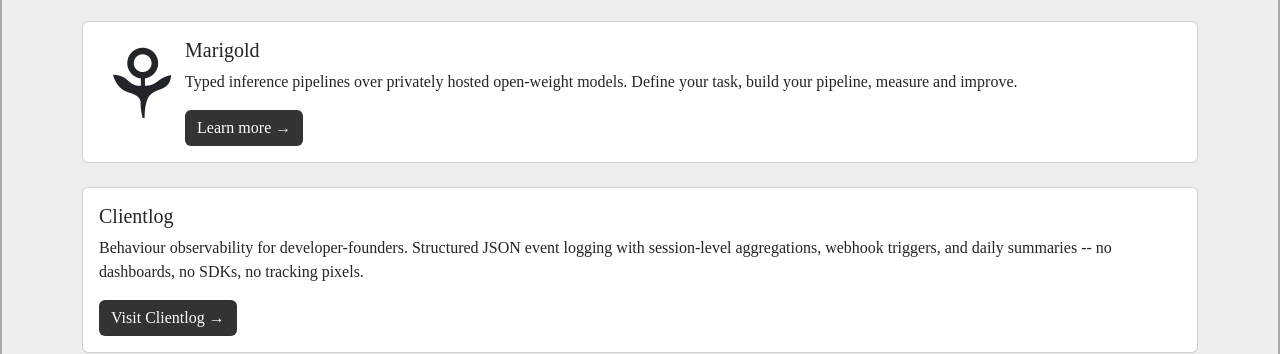
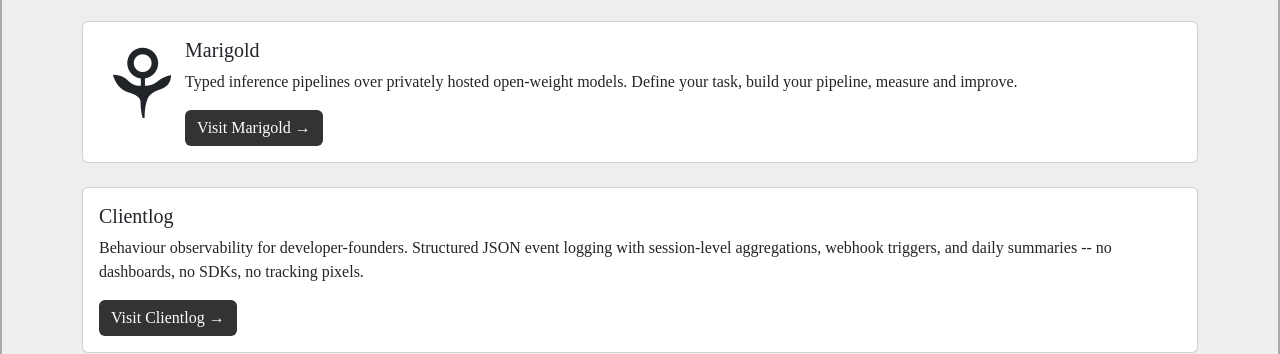
Before and after one commit to bayinfosys/bayinfosys.github.io, a Jekyll site: the page built from index.html, in a window 1280 px wide and 900 px high, scrolled down 2170 px. Shown: the part 141-495 px from the top of the window. Built offline with Jekyll 4.4.1, drawn with Linux system fonts in a browser that asks for light colours.

Commit message:
index link to marigold.run

```diff
--- a/index.html
+++ b/index.html
@@ -100,7 +100,7 @@
             <span style="font-size: 6rem; float: left; line-height: 1; margin-bottom: 0.5rem;">&#9880;</span>
             <h5 class="card-title">Marigold</h5>
             <p class="card-text">Typed inference pipelines over privately hosted open-weight models. Define your task, build your pipeline, measure and improve.</p>
-            <a href="/marigold" class="btn btn-custom">Learn more &rarr;</a>
+            <a href="https://marigold.run" class="btn btn-custom" target="_blank" rel="noopener">Visit Marigold &rarr;</a>
           </div>
         </div>
       </div>
```
